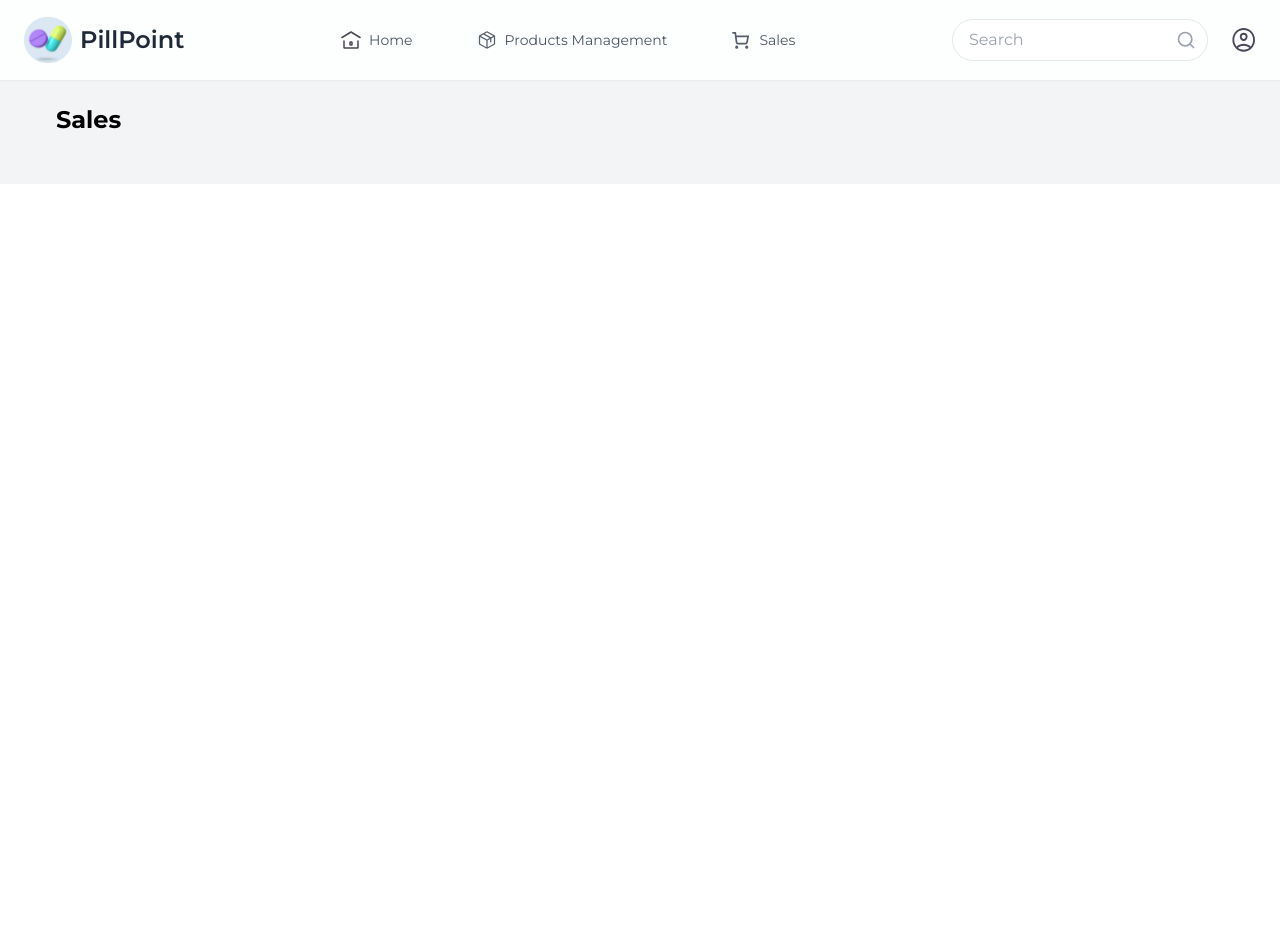
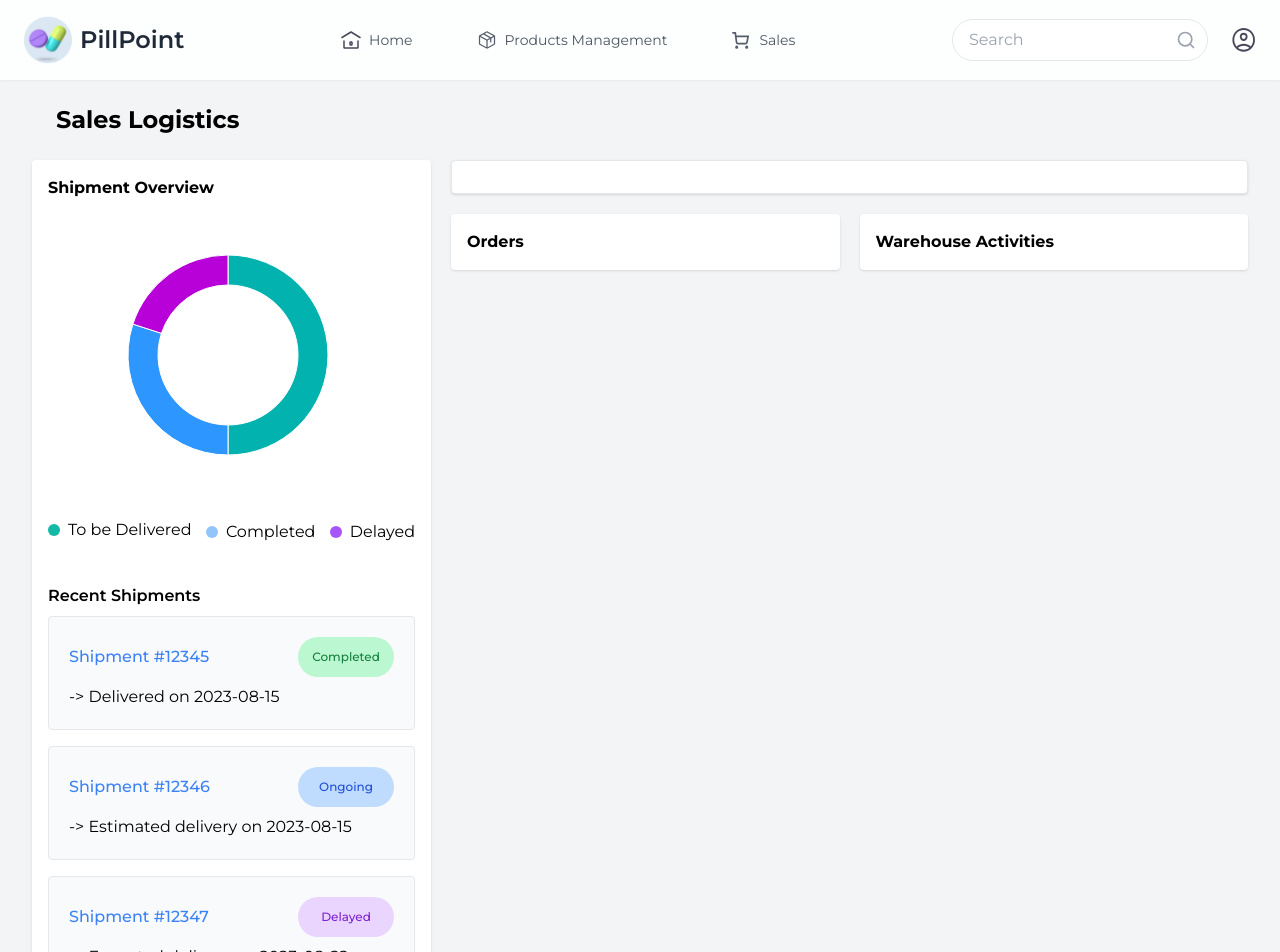
Before and after one commit to dedoms12/114, a React (Vite) app: page /sales in a window 1280 px wide. Shown: the top 952 px of the page. Before the commit the page ends 800 px from the top, so only its background shows below. Built offline with nearby package versions, Linux system fonts and the light colour scheme.

Commit message:
update "fix signin.jsx" "removed pie-inventory.jsx" "added components for sales" "finished dashboard for seller"

```diff
--- a/src/page/Auth/signin.jsx
+++ b/src/page/Auth/signin.jsx
@@ -7,7 +7,7 @@ const SignIn = () => {
   const handleSubmit = (e) => {
     e.preventDefault();
     // Add your authentication logic here
-    navigate('/');  // Navigate to home page after successful login
+    navigate('/home');  // Navigate to home page after successful login
   };
 
   return (
--- a/src/page/Seller/home-page/inventory.jsx
+++ b/src/page/Seller/home-page/inventory.jsx
@@ -69,10 +69,10 @@ const Inventory = () => {
             series={[
               {
                 data,
-                innerRadius: 80,
+                innerRadius: 70,
                 outerRadius: 100,
                 paddingAngle: 0,
-                cornerRadius: 10,
+                cornerRadius: 0,
                 startAngle: 0,
                 endAngle: 360,
                 cx: 150,
@@ -80,6 +80,7 @@ const Inventory = () => {
               },
             ]}
             width={315}
+            margin={{left: 25}}
             height={300}
           />
 
--- a/src/page/Seller/home-page/pie-inventory.jsx
+++ /dev/null
@@ -1,49 +0,0 @@
-import { pieArcLabelClasses, PieChart } from '@mui/x-charts/PieChart';
-
-const PieInventory = () => {
-
-  const data = [
-    { label: 'Supplements', value: 1000 },
-    { label: 'General Health Inventory', value: 345 },
-  ];
-
-  const sizing = {
-    margin: { right: 5 },
-    height: 300,
-    legend: { hidden: true },
-  };
-  const TOTAL = data.map((item) => item.value).reduce((a, b) => a + b, 0);
-
-  const getArcLabel = (params) => {
-    const percent = params.value / TOTAL;
-    return `${(percent * 100).toFixed(0)}%`;
-  };
-
-  return (
-    <PieChart
-      series={[
-        {
-          data,
-          arcLabel: getArcLabel,
-          innerRadius: 85,
-          outerRadius: 100,
-          paddingAngle: 0,
-          cornerRadius: 10,
-          startAngle: 0,
-          endAngle: 360,
-          cx: 150,
-          cy: 150,
-        },
-      ]}
-      sx={{
-        [`& .${pieArcLabelClasses.root}`]: {
-          fill: 'white',
-          fontSize: 14,
-        },
-      }}
-      {...sizing}
-    />
-  );
-}
-
-export default PieInventory;
--- a/src/page/Seller/sales/sales.jsx
+++ b/src/page/Seller/sales/sales.jsx
@@ -1,12 +1,98 @@
+import { PieChart } from "@mui/x-charts";
 import NavbarSeller from "../components/navbarSeller";
 
 const Sales = () => {
+
+  const data = [
+    { id: 1, value: 500 },
+    { id: 2, value: 300 },
+    { id: 3, value: 200 },
+  ];
 
   return (
     <div className="bg-gray-100">
       <NavbarSeller />
       <div className="p-6 max-w-7xl mx-auto sm:px-6 lg:px-8">
-        <h1 className="text-2xl font-bold mx-6 mb-6">Sales</h1>
+        <h1 className="text-2xl font-bold mx-6 mb-6">Sales Logistics</h1>
+
+        {/* Sales Logistics Overview */}
+        <div className="flex">
+          <div className="bg-white p-4 rounded shadow w-1/3 mr-5">
+            <h2 className="font-bold">Shipment Overview</h2>
+            <PieChart
+              series={[
+                {
+                  data,
+                  innerRadius: 70,
+                  outerRadius: 100,
+                  paddingAngle: 0,
+                  cornerRadius: 0,
+                  startAngle: 0,
+                  endAngle: 360,
+                  cx: 150,
+                  cy: 150,
+                },
+              ]}
+              width={315}
+              margin={{ left: 30 }}
+              height={300}
+            />
+            {/* Legend for the inventory items */}
+            <div className="mt-4 flex justify-between">
+              <div className="flex items-center">
+                <span className="w-3 h-3 bg-teal-500 rounded-full mr-2"></span>
+                <span>To be Delivered</span>
+              </div>
+              <div className="flex items-center mt-1">
+                <span className="w-3 h-3 bg-blue-300 rounded-full mr-2"></span>
+                <span>Completed</span>
+              </div>
+              <div className="flex items-center mt-1">
+                <span className="w-3 h-3 bg-purple-500 rounded-full mr-2"></span>
+                <span>Delayed</span>
+              </div>
+            </div>
+            <div className="flex flex-col mt-10">
+              <span className="font-semibold">Recent Shipments</span>
+              <div className="border p-5 rounded bg-gray-50 flex flex-col my-2">
+                <div className="flex justify-between">
+                  <span className="text-blue-500 font-medium py-2">Shipment #12345</span>
+                  <span className="rounded-full border-green-300 text-green-700 bg-green-200 font-medium text-xs px-2 py-3 w-24 text-center">Completed</span>
+                </div>
+                <span className="mt-2">-&gt; Delivered on 2023-08-15</span>
+              </div>
+              <div className="border p-5 rounded bg-gray-50 flex flex-col my-2">
+                <div className="flex justify-between">
+                  <span className="text-blue-500 font-medium py-2">Shipment #12346</span>
+                  <span className="rounded-full border-blue-300 text-blue-700 bg-blue-200 font-medium text-xs px-2 py-3 w-24 text-center">Ongoing</span>
+                </div>
+                <span className="mt-2">-&gt; Estimated delivery on 2023-08-15</span>
+              </div>
+              <div className="border p-5 rounded bg-gray-50 flex flex-col my-2">
+                <div className="flex justify-between">
+                  <span className="text-blue-500 font-medium py-2">Shipment #12347</span>
+                  <span className="rounded-full border-purple-300 text-purple-700 bg-purple-200 font-medium text-xs px-2 py-3 w-24 text-center">Delayed</span>
+                </div>
+                <span className="mt-2">-&gt; Expected delivery on 2023-08-22</span>
+              </div>
+            </div>
+          </div>
+          <div className="w-2/3">
+            <div className="bg-white border rounded shadow p-4 mb-5">
+
+            </div>
+            <div className="mt-5 flex">
+              <div className="bg-white p-4 rounded shadow w-1/2 mr-5">
+                <h2 className="font-bold">Orders</h2>
+                {/* Placeholder for chart */}
+              </div>
+              <div className="bg-white p-4 rounded shadow w-1/2">
+                <h2 className="font-bold">Warehouse Activities</h2>
+                {/* Placeholder for chart */}
+              </div>
+            </div>
+          </div>
+        </div>
       </div>
     </div>
   );
```
